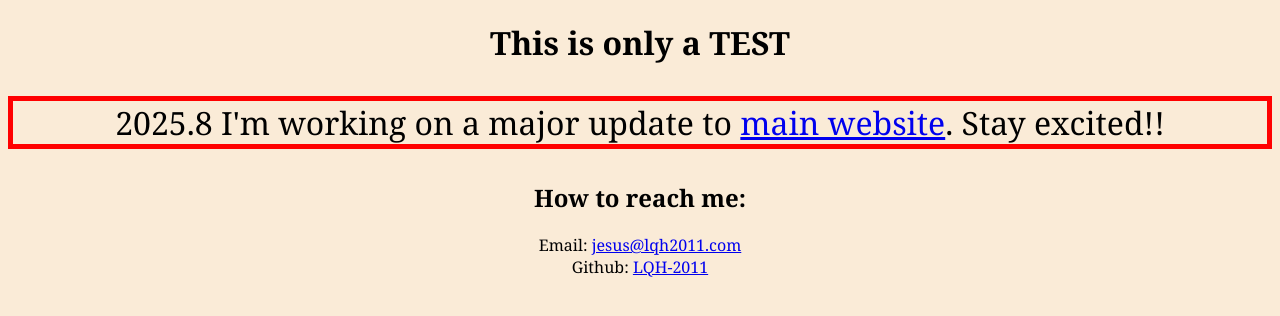
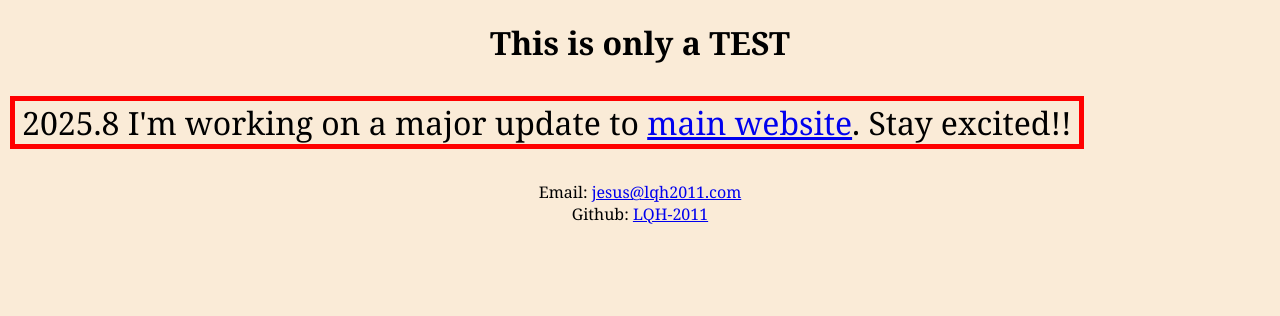
Before and after one commit to LQH-2011/testwebsite, a plain HTML site: page index.html in a window 1280 px wide. Drawn offline with Linux system fonts and the light colour scheme.

Commit message:
Actualizar index.html

```diff
--- a/index.html
+++ b/index.html
@@ -11,6 +11,11 @@
                 text-align: center;
             }
             #updateinfo {
+                max-width: fit-content;
+                padding-left: 7px;
+				padding-right: 7px;
+                margin-left: 2px;
+                margin-right: 2px;
                 border: solid thick red;
                 font-weight: 200;
                 font-size: 200%;
@@ -22,7 +27,6 @@
             This is only a <b>TEST</b>
         </h1>
         <p id="updateinfo">2025.8 I'm working on a major update to <a href="https://lqh2011.com/">main website</a>. Stay excited!!</p>
-        <h2>How to reach me:</h2>
         <p>
             Email: <a href="mailto:jesus@lqh2011.com">jesus@lqh2011.com</a><br>
             Github: <a href="https://github.com/LQH-2011/">LQH-2011</a>
```
